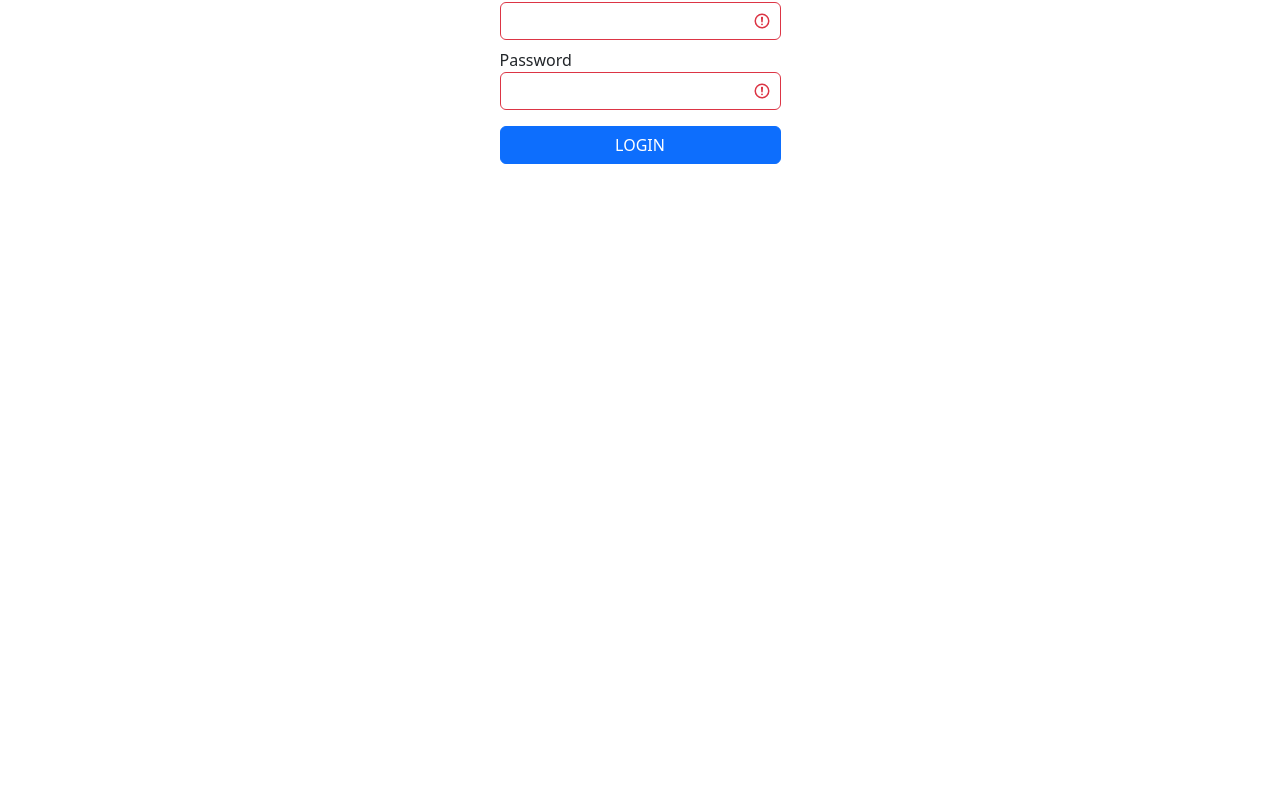
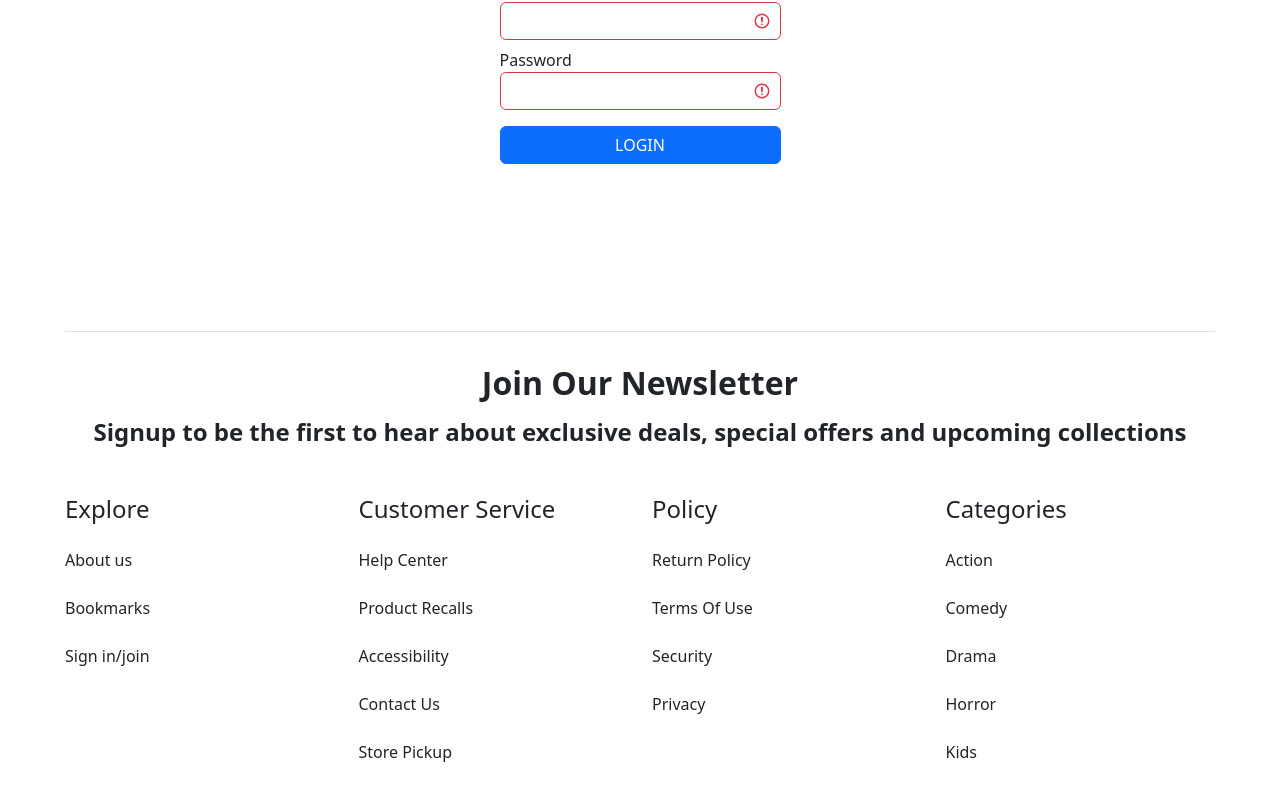
Before and after one commit to Kien193/BookSOnline, a React (Create React App) app in the folder client-customer/: page /login in a window 1280 px wide. Shown: the part 325-1126 px from the top of the page. Before the commit the page ends 800 px from the top, so only its background shows below. Built offline with nearby package versions, Linux system fonts and the light colour scheme; no server answers.

Commit message:
footer
new updated

```diff
--- a/client-customer/src/App.css
+++ b/client-customer/src/App.css
@@ -97,3 +97,13 @@ tr:not(:first-child):hover.datatable {
   color: black;
   text-align: center;
 }
+
+.rows {
+  margin-bottom: 2.5rem;
+}
+
+
+ul.list-unstyled li:hover {
+  color: #ff6a00; /* Thay đổi màu chữ khi hover vào */
+  cursor: pointer; /* Thay đổi hình con trỏ chuột khi hover vào */
+}
--- /dev/null
+++ b/client-customer/src/components/FooterComponent.js
@@ -0,0 +1,53 @@
+import React from 'react';
+
+const Footer = () => {
+    return (
+        <footer className="footer mt-auto py-3 border-top">
+            <div className="container text-center mt-3">
+                <h2 className="fw-bold mb-3">Join Our Newsletter</h2>
+                <h4 className="fw-bold">Signup to be the first to hear about exclusive deals, special offers and upcoming collections</h4>
+            </div>
+            <div className="row mt-5">
+                <div className="col-md-3 col-sm-6">
+                    <h4 className='mb-4'>Explore</h4>
+                    <ul className='list-unstyled'>
+                        <li className='mb-4'>About us</li>
+                        <li className='mb-4'>Bookmarks</li>
+                        <li className='mb-4'>Sign in/join</li>
+                    </ul>
+                </div>
+                <div className="col-md-3 col-sm-6">
+                    <h4 className='mb-4'>Customer Service</h4>
+                    <ul className='list-unstyled'>
+                        <li className='mb-4'>Help Center</li>
+                        <li className='mb-4'>Product Recalls</li>
+                        <li className='mb-4'>Accessibility</li>
+                        <li className='mb-4'>Contact Us</li>
+                        <li className='mb-4'>Store Pickup</li>
+                    </ul>
+                </div>
+                <div className="col-md-3 col-sm-6">
+                    <h4 className='mb-4'>Policy</h4>
+                    <ul className='list-unstyled'>
+                        <li className='mb-4'>Return Policy</li>
+                        <li className='mb-4'>Terms Of Use</li>
+                        <li className='mb-4'>Security</li>
+                        <li className='mb-4'>Privacy</li>
+                    </ul>
+                </div>
+                <div className="col-md-3 col-sm-6">
+                    <h4 className='mb-4'>Categories</h4>
+                    <ul className='list-unstyled'>
+                        <li className='mb-4'>Action</li>
+                        <li className='mb-4'>Comedy</li>
+                        <li className='mb-4'>Drama</li>
+                        <li className='mb-4'>Horror</li>
+                        <li className='mb-4'>Kids</li>
+                    </ul>
+                </div>
+            </div>
+        </footer>
+    );
+};
+
+export default Footer;
--- a/client-customer/src/components/MainComponent.js
+++ b/client-customer/src/components/MainComponent.js
@@ -11,7 +11,7 @@ import Login from './LoginComponent';
 import Myprofile from './MyprofileComponent';
 import Mycart from './MycartComponent';
 import Myorders from './MyordersComponent';
-
+import Footer from './FooterComponent';
 class Main extends Component {
   render() {
     return (
@@ -31,6 +31,7 @@ class Main extends Component {
           <Route path='/mycart' element={<Mycart />} />
           <Route path='/myorders' element={<Myorders />} />
         </Routes>
+        <Footer />
       </div>
     );
   }
--- a/client-customer/src/components/MenuComponent.js
+++ b/client-customer/src/components/MenuComponent.js
@@ -76,7 +76,9 @@ class Menu extends Component {
     const keyword = this.state.txtKeyword.trim();
     if (keyword !== '') {
       this.props.navigate('/product/search/' + this.state.txtKeyword);
-    } else {}
+    } else {
+
+    }
   }
 }
 export default withRouter(Menu);
```
